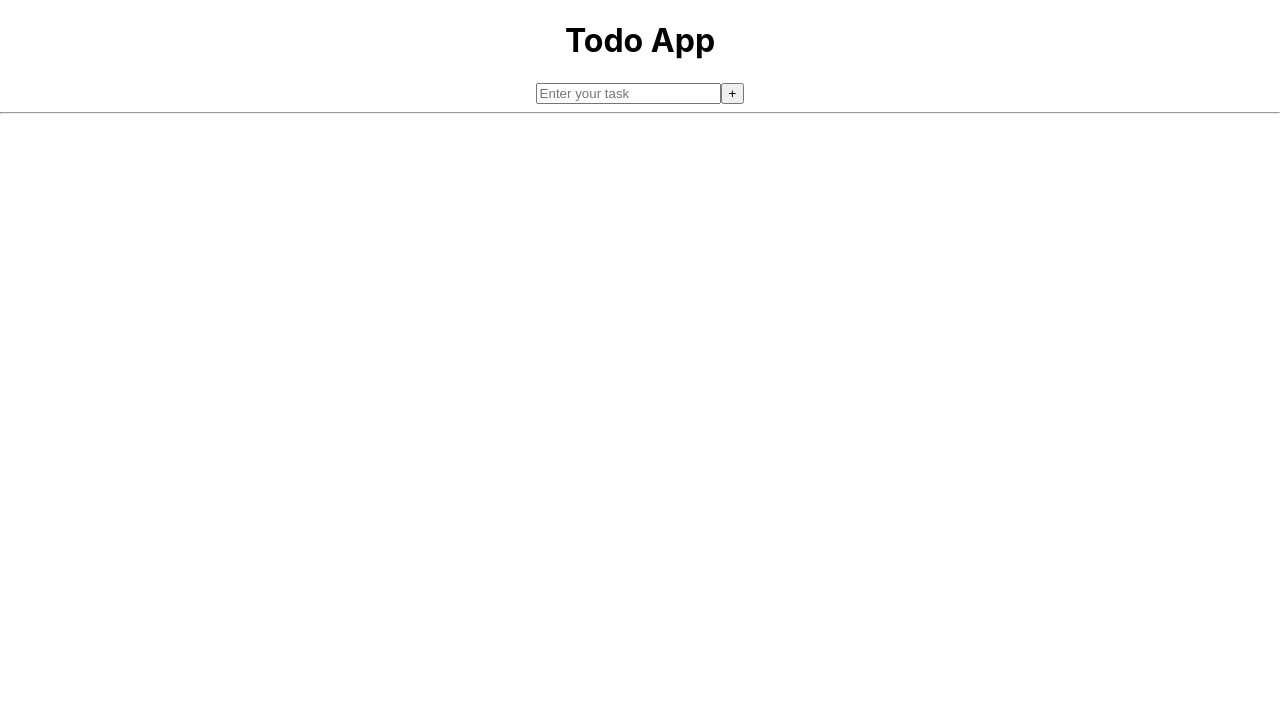
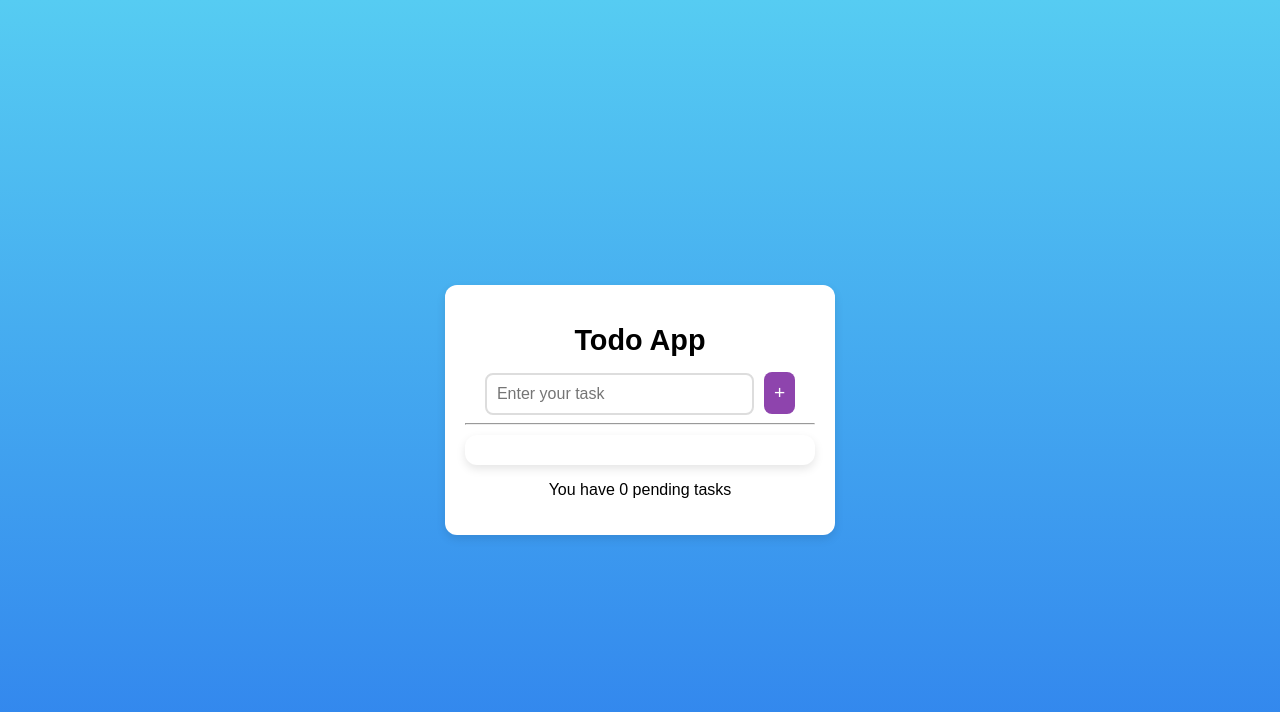
Before and after one commit to Bundele-Durwangsingh/TODO, a React (Create React App) app: page / in a window 1280 px wide. Shown: the top 712 px of the page. Built offline with nearby package versions, Linux system fonts and the light colour scheme.

Commit message:
Modify : Completed css

```diff
--- a/src/App.css
+++ b/src/App.css
@@ -1,38 +1,98 @@
 .App {
-  text-align: center;
-}
-
-.App-logo {
-  height: 40vmin;
-  pointer-events: none;
-}
-
-@media (prefers-reduced-motion: no-preference) {
-  .App-logo {
-    animation: App-logo-spin infinite 20s linear;
-  }
-}
-
-.App-header {
-  background-color: #282c34;
-  min-height: 100vh;
   display: flex;
   flex-direction: column;
   align-items: center;
   justify-content: center;
-  font-size: calc(10px + 2vmin);
-  color: white;
+  min-height: 100vh;
+  background: linear-gradient(to bottom, #56ccf2, #2f80ed);
+  font-family: Arial, sans-serif;
 }
 
-.App-link {
-  color: #61dafb;
+.todo-container {
+  background: white;
+  border-radius: 12px;
+  box-shadow: 0 4px 10px rgba(0, 0, 0, 0.1);
+  padding: 20px;
+  width: 350px;
+  text-align: center;
+  margin-top: 20px;
 }
 
-@keyframes App-logo-spin {
-  from {
-    transform: rotate(0deg);
-  }
-  to {
-    transform: rotate(360deg);
-  }
+.heading {
+  font-size: 1.8rem;
+  font-weight: bold;
+  margin-bottom: 15px;
 }
+
+.inputBox {
+  width: 70%;
+  padding: 10px;
+  border: 2px solid #ddd;
+  border-radius: 8px;
+  font-size: 1rem;
+}
+
+.add-btn {
+  background: #8e44ad;
+  color: white;
+  border: none;
+  padding: 10px;
+  border-radius: 8px;
+  cursor: pointer;
+  font-size: 1.2rem;
+  margin-left: 10px;
+}
+
+.add-btn:hover {
+  background: #732d91;
+}
+
+.todo-list {
+  background: white;
+  border-radius: 12px;
+  padding: 15px;
+  box-shadow: 0 4px 10px rgba(0, 0, 0, 0.1);
+  width: 320px;
+  margin-top: 10px;
+}
+
+.Item-List {
+  display: flex;
+  justify-content: space-between;
+  align-items: center;
+  background: #f2f2f2;
+  padding: 12px;
+  border-radius: 8px;
+  margin: 8px 0;
+  font-size: 1rem;
+}
+
+.Item-List span {
+  margin-left: auto;
+  padding-left: 20px;
+}
+
+.icon {
+  cursor: pointer;
+  color: #e74c3c;
+  font-size: 1.4rem;
+  padding: 5px;
+}
+
+.icon:hover {
+  color: #c0392b;
+}
+
+.clear-btn {
+  background: #8e44ad;
+  color: white;
+  border: none;
+  padding: 8px 15px;
+  border-radius: 8px;
+  cursor: pointer;
+  margin-top: 10px;
+}
+
+.clear-btn:hover {
+  background: #732d91;
+}
--- a/src/App.js
+++ b/src/App.js
@@ -4,27 +4,34 @@ import TaskInput from './components/TaskInput';
 import TaskList from './components/TaskList';
 
 function App() {
-  const [list,setList]=useState([]);
-  let taskList=(inputText)=>{
-    setList([...list,inputText]);
-  }
-  const deleteTask =  (key)=> {
-    let newList =[...list];
-    newList.splice(key,1)
-    setList([...newList])
-  }
+  const [list, setList] = useState([]);
+
+  const taskList = (inputText) => {
+    setList([...list, inputText]);
+  };
+
+  const deleteTask = (index) => {
+    setList(list.filter((_, i) => i !== index));
+  };
+
   return (
     <div className="App">
-      <h1 className='heading'>Todo App</h1>
-      <TaskInput taskList={taskList}/>
-
-      <hr/>
-      {list.map((task,i) => {
-        return(
-        <TaskList key = {i} item ={task} deleteTask={deleteTask} index ={i}/>
-
-      )
-      })}
+      <div className="todo-container">
+        <h1 className="heading">Todo App</h1>
+        <TaskInput taskList={taskList} />
+        <hr />
+        <div className="todo-list">
+          {list.map((task, i) => (
+            <TaskList key={i} item={task} deleteTask={deleteTask} index={i} />
+          ))}
+        </div>
+        <p>You have {list.length} pending tasks</p>
+        {list.length > 0 && (
+          <button className="clear-btn" onClick={() => setList([])}>
+            Clear All
+          </button>
+        )}
+      </div>
     </div>
   );
 }
--- a/src/components/TaskList.js
+++ b/src/components/TaskList.js
@@ -12,7 +12,6 @@ function TaskList(props) {
                 </i>
                 </span>
     </li>
-
     )
 }
 
```
Also changed, not shown: 1 other file (tests, documents, lock files or other folders).
